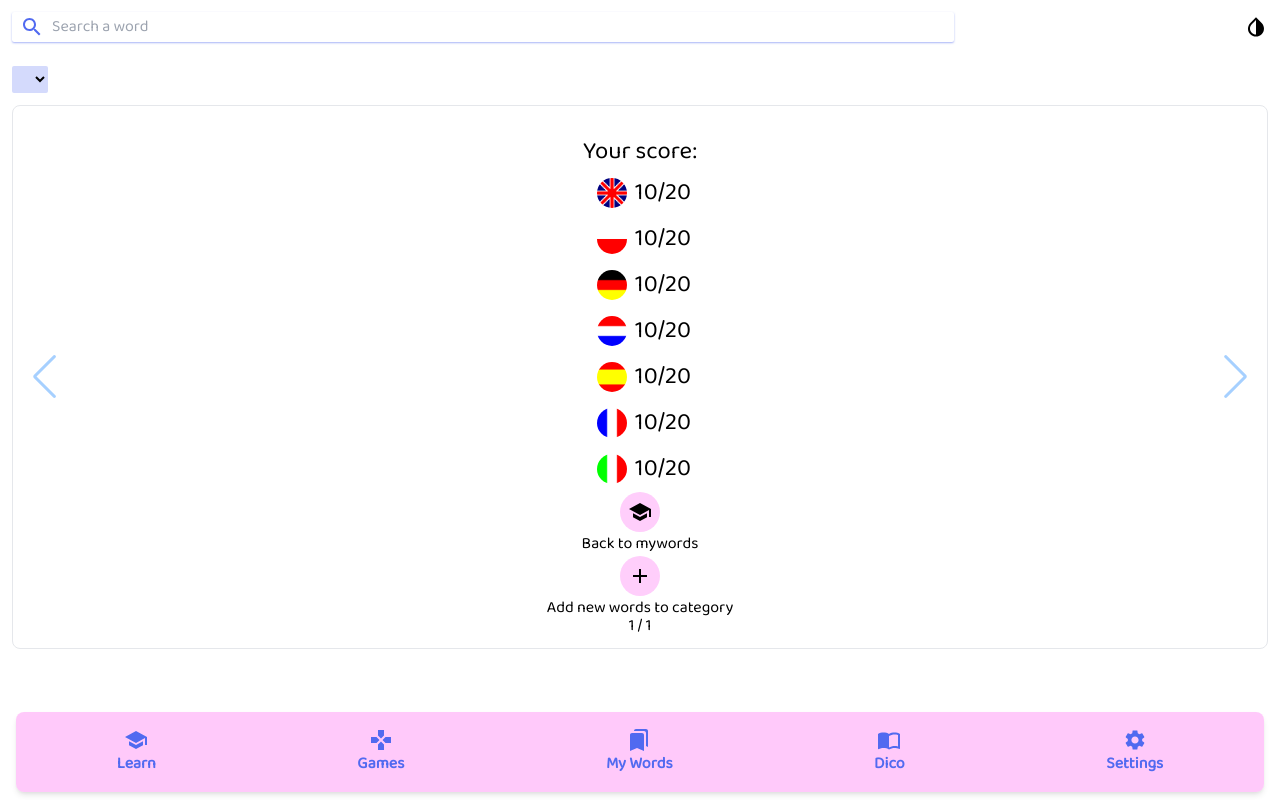
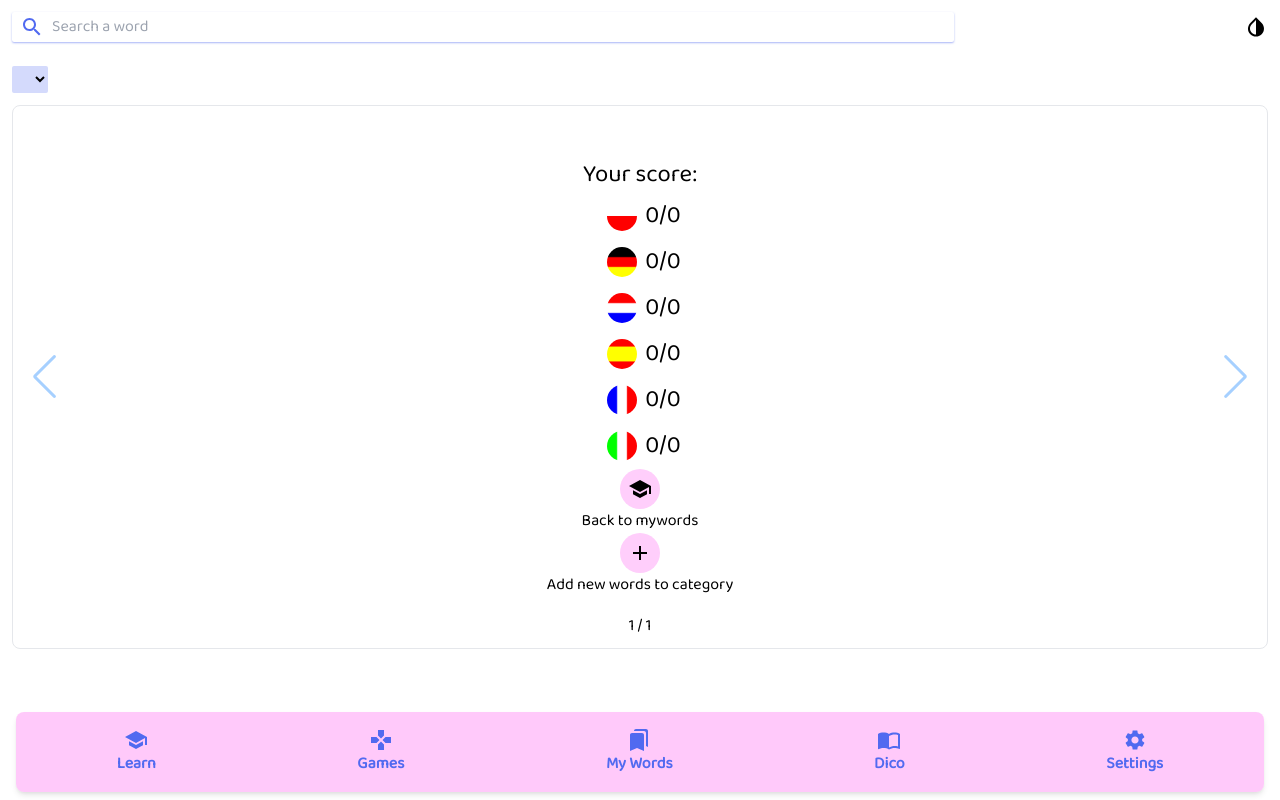
Before and after one commit to ArexSpeed/multiwords, a Next.js app: page /mywords/write in a window 1280 px wide. Built offline with nearby package versions, Linux system fonts and the light colour scheme.

Commit message:
points to mywords

```diff
--- a/pages/mywords/show.tsx
+++ b/pages/mywords/show.tsx
@@ -61,6 +61,14 @@ const ShowPage = () => {
   const learnLanguages = useAppSelector(LearningLanguages);
   const keyMainLang = userLanguage.short as keyof Word;
   const [showAnswer, setShowAnswer] = useState<IShowAnswer[]>([]);
+  // points states
+  const [pointsEng, setPointsEng] = useState(0);
+  const [pointsPol, setPointsPol] = useState(0);
+  const [pointsGer, setPointsGer] = useState(0);
+  const [pointsNed, setPointsNed] = useState(0);
+  const [pointsSpa, setPointsSpa] = useState(0);
+  const [pointsFra, setPointsFra] = useState(0);
+  const [pointsIta, setPointsIta] = useState(0);
   useEffect(() => {
     words
       .filter((word) => word.categoryId === categoryId)
@@ -167,6 +175,34 @@ const ShowPage = () => {
     setShowAnswer(copyShowAnswer);
   };
 
+  const updatePoints = (index: number) => {
+    if (index === showAnswer.length) {
+      showAnswer.map((answer) => {
+        if (answer.eng.correct) {
+          setPointsEng((prev) => prev + 1);
+        }
+        if (answer.pol.correct) {
+          setPointsPol((prev) => prev + 1);
+        }
+        if (answer.ger.correct) {
+          setPointsGer((prev) => prev + 1);
+        }
+        if (answer.ned.correct) {
+          setPointsNed((prev) => prev + 1);
+        }
+        if (answer.spa.correct) {
+          setPointsSpa((prev) => prev + 1);
+        }
+        if (answer.fra.correct) {
+          setPointsFra((prev) => prev + 1);
+        }
+        if (answer.ita.correct) {
+          setPointsIta((prev) => prev + 1);
+        }
+      });
+    }
+  };
+
   return (
     <div className="w-screen h-screen max-h-screen flex flex-col relative font-baloo dark:bg-gray-700 dark:text-gray-100">
       <MetaHead />
@@ -189,7 +225,8 @@ const ShowPage = () => {
                 type: 'fraction'
               }}
               navigation={true}
-              className="w-full h-full">
+              className="w-full h-full"
+              onSlideChange={(pagination) => updatePoints(pagination.activeIndex)}>
               {words
                 .filter((word) => word.categoryId === categoryId)
                 .map((word, i) => (
@@ -581,39 +618,60 @@ const ShowPage = () => {
               <SwiperSlide className="flex flex-col justify-center items-center">
                 <h3 className="text-lg">Your score:</h3>
                 <div className="flex flex-col justify-center items-center">
-                  {learnLanguages.eng && (
+                  {userLanguage.short !== 'eng' && learnLanguages.eng && (
                     <div className="flex flex-row justify-center items-center">
-                      <Flag flag="eng" /> <span className="text-lg">10/20</span>
+                      <Flag flag="eng" />
+                      <span className="text-lg">
+                        {pointsEng}/{showAnswer.length}
+                      </span>
                     </div>
                   )}
-                  {learnLanguages.pol && (
+                  {userLanguage.short !== 'pol' && learnLanguages.pol && (
                     <div className="flex flex-row justify-center items-center">
-                      <Flag flag="pol" /> <span className="text-lg">10/20</span>
+                      <Flag flag="pol" />
+                      <span className="text-lg">
+                        {pointsPol}/{showAnswer.length}
+                      </span>
                     </div>
                   )}
-                  {learnLanguages.ger && (
+                  {userLanguage.short !== 'ger' && learnLanguages.ger && (
                     <div className="flex flex-row justify-center items-center">
-                      <Flag flag="ger" /> <span className="text-lg">10/20</span>
+                      <Flag flag="ger" />
+                      <span className="text-lg">
+                        {pointsGer}/{showAnswer.length}
+                      </span>
                     </div>
                   )}
-                  {learnLanguages.ned && (
+                  {userLanguage.short !== 'ned' && learnLanguages.ned && (
                     <div className="flex flex-row justify-center items-center">
-                      <Flag flag="ned" /> <span className="text-lg">10/20</span>
+                      <Flag flag="ned" />
+                      <span className="text-lg">
+                        {pointsNed}/{showAnswer.length}
+                      </span>
                     </div>
                   )}
-                  {learnLanguages.spa && (
+                  {userLanguage.short !== 'spa' && learnLanguages.spa && (
                     <div className="flex flex-row justify-center items-center">
-                      <Flag flag="spa" /> <span className="text-lg">10/20</span>
+                      <Flag flag="spa" />
+                      <span className="text-lg">
+                        {pointsSpa}/{showAnswer.length}
+                      </span>
                     </div>
                   )}
-                  {learnLanguages.fra && (
+                  {userLanguage.short !== 'fra' && learnLanguages.fra && (
                     <div className="flex flex-row justify-center items-center">
-                      <Flag flag="fra" /> <span className="text-lg">10/20</span>
+                      <Flag flag="fra" />
+                      <span className="text-lg">
+                        {pointsFra}/{showAnswer.length}
+                      </span>
                     </div>
                   )}
-                  {learnLanguages.ita && (
+                  {userLanguage.short !== 'ita' && learnLanguages.ita && (
                     <div className="flex flex-row justify-center items-center">
-                      <Flag flag="ita" /> <span className="text-lg">10/20</span>
+                      <Flag flag="ita" />
+                      <span className="text-lg">
+                        {pointsIta}/{showAnswer.length}
+                      </span>
                     </div>
                   )}
                 </div>
--- a/pages/mywords/write.tsx
+++ b/pages/mywords/write.tsx
@@ -70,6 +70,13 @@ const WritePage = () => {
     fra: '',
     ita: ''
   });
+  const [pointsEng, setPointsEng] = useState(0);
+  const [pointsPol, setPointsPol] = useState(0);
+  const [pointsGer, setPointsGer] = useState(0);
+  const [pointsNed, setPointsNed] = useState(0);
+  const [pointsSpa, setPointsSpa] = useState(0);
+  const [pointsFra, setPointsFra] = useState(0);
+  const [pointsIta, setPointsIta] = useState(0);
 
   const resetAnswerValues = {
     eng: '',
@@ -204,6 +211,34 @@ const WritePage = () => {
     setAnswerValues(resetAnswerValues);
   };
 
+  const updatePoints = (index: number) => {
+    if (index === showAnswer.length) {
+      showAnswer.map((answer) => {
+        if (answer.eng.correct) {
+          setPointsEng((prev) => prev + 1);
+        }
+        if (answer.pol.correct) {
+          setPointsPol((prev) => prev + 1);
+        }
+        if (answer.ger.correct) {
+          setPointsGer((prev) => prev + 1);
+        }
+        if (answer.ned.correct) {
+          setPointsNed((prev) => prev + 1);
+        }
+        if (answer.spa.correct) {
+          setPointsSpa((prev) => prev + 1);
+        }
+        if (answer.fra.correct) {
+          setPointsFra((prev) => prev + 1);
+        }
+        if (answer.ita.correct) {
+          setPointsIta((prev) => prev + 1);
+        }
+      });
+    }
+  };
+
   return (
     <div className="w-screen h-screen max-h-screen flex flex-col relative font-baloo dark:bg-gray-700 dark:text-gray-100">
       <MetaHead />
@@ -227,7 +262,10 @@ const WritePage = () => {
               }}
               navigation={true}
               className="w-full h-full"
-              onSlideChange={() => setAnswerValues(resetAnswerValues)}>
+              onSlideChange={(pagination) => {
+                setAnswerValues(resetAnswerValues);
+                updatePoints(pagination.activeIndex);
+              }}>
               {words
                 .filter((word) => word.categoryId === categoryId)
                 .map((word, i) => (
@@ -366,7 +404,7 @@ const WritePage = () => {
                             }}>
                             <input
                               type="text"
-                              placeholder="Napisz słowo"
+                              placeholder="Schreiben Sie ein Wort"
                               className="border border-ger px-2 text-black rounded-sm mr-2"
                               value={answerValues.ger}
                               onChange={(e) =>
@@ -414,7 +452,7 @@ const WritePage = () => {
                             }}>
                             <input
                               type="text"
-                              placeholder="Napisz słowo"
+                              placeholder="Schrijf een woord"
                               className="border border-ned px-2 text-black rounded-sm mr-2"
                               value={answerValues.ned}
                               onChange={(e) =>
@@ -462,7 +500,7 @@ const WritePage = () => {
                             }}>
                             <input
                               type="text"
-                              placeholder="Napisz słowo"
+                              placeholder="Escribe una palabra"
                               className="border border-spa px-2 text-black rounded-sm mr-2"
                               value={answerValues.spa}
                               onChange={(e) =>
@@ -510,7 +548,7 @@ const WritePage = () => {
                             }}>
                             <input
                               type="text"
-                              placeholder="Napisz słowo"
+                              placeholder="Ecrire un mot"
                               className="border border-fra px-2 text-black rounded-sm mr-2"
                               value={answerValues.fra}
                               onChange={(e) =>
@@ -558,7 +596,7 @@ const WritePage = () => {
                             }}>
                             <input
                               type="text"
-                              placeholder="Napisz słowo"
+                              placeholder="Scrivi una parola"
                               className="border border-ita px-2 text-black rounded-sm mr-2"
                               value={answerValues.ita}
                               onChange={(e) =>
@@ -577,39 +615,60 @@ const WritePage = () => {
               <SwiperSlide className="flex flex-col justify-center items-center">
                 <h3 className="text-lg">Your score:</h3>
                 <div className="flex flex-col justify-center items-center">
-                  {learnLanguages.eng && (
+                  {userLanguage.short !== 'eng' && learnLanguages.eng && (
                     <div className="flex flex-row justify-center items-center">
-                      <Flag flag="eng" /> <span className="text-lg">10/20</span>
+                      <Flag flag="eng" />{' '}
+                      <span className="text-lg">
+                        {pointsEng}/{showAnswer.length}
+                      </span>
                     </div>
                   )}
-                  {learnLanguages.pol && (
+                  {userLanguage.short !== 'pol' && learnLanguages.pol && (
                     <div className="flex flex-row justify-center items-center">
-                      <Flag flag="pol" /> <span className="text-lg">10/20</span>
+                      <Flag flag="pol" />{' '}
+                      <span className="text-lg">
+                        {pointsPol}/{showAnswer.length}
+                      </span>
                     </div>
                   )}
-                  {learnLanguages.ger && (
+                  {userLanguage.short !== 'ger' && learnLanguages.ger && (
                     <div className="flex flex-row justify-center items-center">
-                      <Flag flag="ger" /> <span className="text-lg">10/20</span>
+                      <Flag flag="ger" />{' '}
+                      <span className="text-lg">
+                        {pointsGer}/{showAnswer.length}
+                      </span>
                     </div>
                   )}
-                  {learnLanguages.ned && (
+                  {userLanguage.short !== 'ned' && learnLanguages.ned && (
                     <div className="flex flex-row justify-center items-center">
-                      <Flag flag="ned" /> <span className="text-lg">10/20</span>
+                      <Flag flag="ned" />{' '}
+                      <span className="text-lg">
+                        {pointsNed}/{showAnswer.length}
+                      </span>
                     </div>
                   )}
-                  {learnLanguages.spa && (
+                  {userLanguage.short !== 'spa' && learnLanguages.spa && (
                     <div className="flex flex-row justify-center items-center">
-                      <Flag flag="spa" /> <span className="text-lg">10/20</span>
+                      <Flag flag="spa" />{' '}
+                      <span className="text-lg">
+                        {pointsSpa}/{showAnswer.length}
+                      </span>
                     </div>
                   )}
-                  {learnLanguages.fra && (
+                  {userLanguage.short !== 'fra' && learnLanguages.fra && (
                     <div className="flex flex-row justify-center items-center">
-                      <Flag flag="fra" /> <span className="text-lg">10/20</span>
+                      <Flag flag="fra" />{' '}
+                      <span className="text-lg">
+                        {pointsFra}/{showAnswer.length}
+                      </span>
                     </div>
                   )}
-                  {learnLanguages.ita && (
+                  {userLanguage.short !== 'ita' && learnLanguages.ita && (
                     <div className="flex flex-row justify-center items-center">
-                      <Flag flag="ita" /> <span className="text-lg">10/20</span>
+                      <Flag flag="ita" />{' '}
+                      <span className="text-lg">
+                        {pointsIta}/{showAnswer.length}
+                      </span>
                     </div>
                   )}
                 </div>
```
